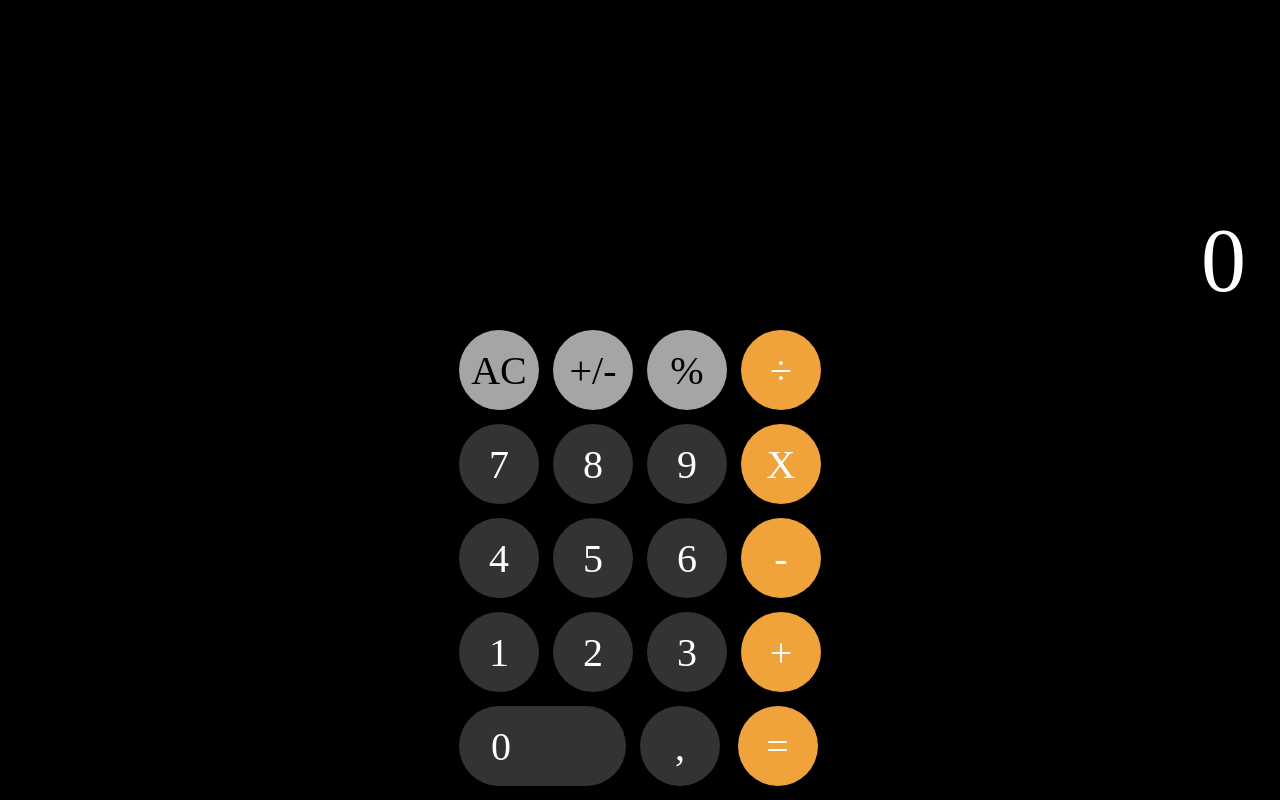
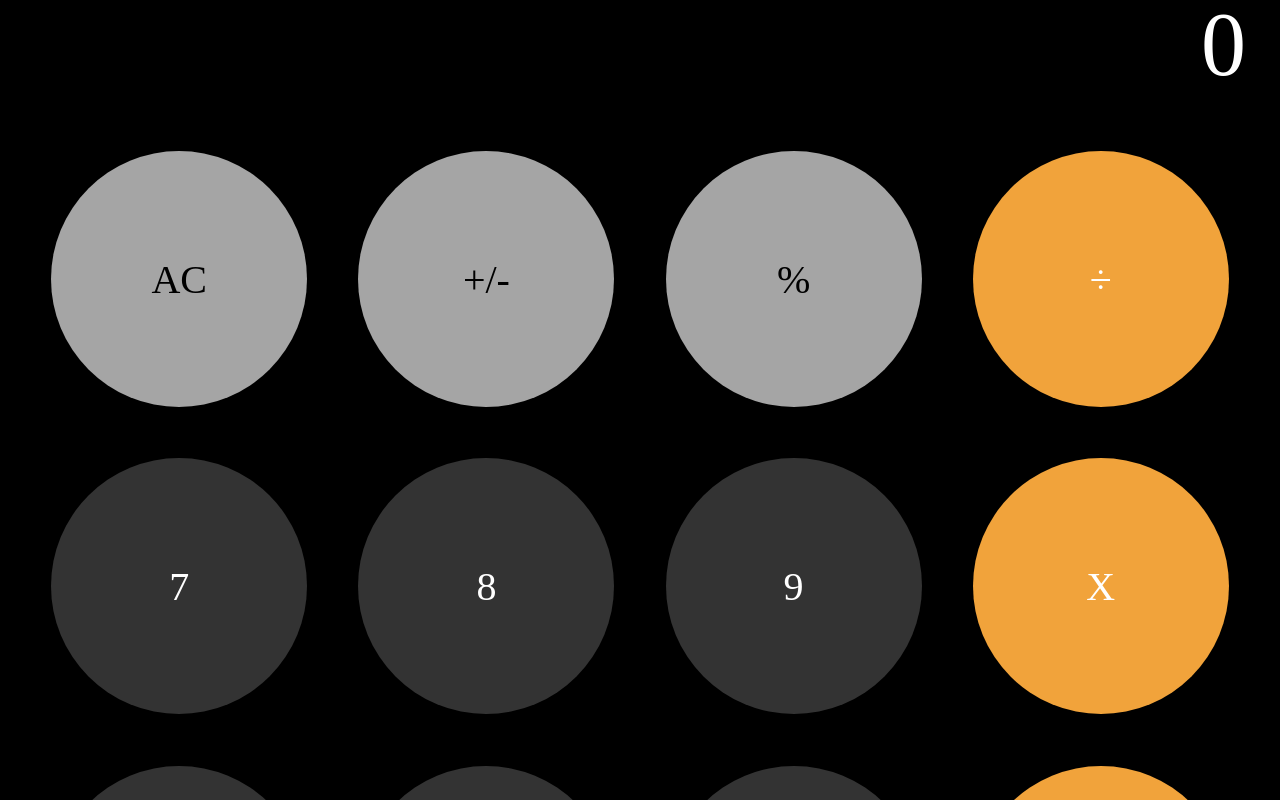
Before and after one commit to Newpoki/calculator, a React (Vite) app: page / in a window 1280 px wide. Shown: the top 800 px of the page. Built offline with nearby package versions, Linux system fonts and the light colour scheme; a web font is replaced by a local one.

Commit message:
feat: using dynamic sizes

```diff
--- a/src/calculator/button-digit.scss
+++ b/src/calculator/button-digit.scss
@@ -8,5 +8,6 @@
     border-radius: 352px;
     text-align: left;
     padding-left: 32px;
+    flex: 2;
   }
 }
--- a/src/calculator/button.scss
+++ b/src/calculator/button.scss
@@ -1,7 +1,8 @@
 .button {
   border: none;
   border-radius: 50%;
-  width: 80px;
-  height: 80px;
+  width: 20vw;
+  height: 20vw;
   font-size: 40px;
+  flex: 1;
 }
--- a/src/calculator/calculator.scss
+++ b/src/calculator/calculator.scss
@@ -11,6 +11,7 @@
     align-items: flex-end;
     justify-content: flex-end;
     padding: 10px 34px;
+    padding-top: 0;
 
     &--result {
       color: white;
@@ -20,19 +21,13 @@
 
   &--buttons {
     display: grid;
-    gap: 14px;
+    gap: 4vw;
     justify-content: center;
-    padding: 14px;
+    padding: 4vw;
 
     &--row {
-      display: grid;
-      gap: 14px;
-      grid-template-columns: repeat(4, 1fr);
-
-      &--last {
-        @extend .calculator--buttons--row;
-        grid-template-columns: 2fr 1fr 1fr;
-      }
+      display: flex;
+      gap: 4vw;
     }
   }
 }
--- a/src/calculator/calculator.tsx
+++ b/src/calculator/calculator.tsx
@@ -101,7 +101,7 @@ export const Calculator = () => {
           </ButtonOperation>
         </div>
 
-        <div className="calculator--buttons--row--last">
+        <div className="calculator--buttons--row">
           <ButtonDigit value={DIGITS_WITH_SEP.ZERO} onClick={onDigitClick}>
             0
           </ButtonDigit>
```
